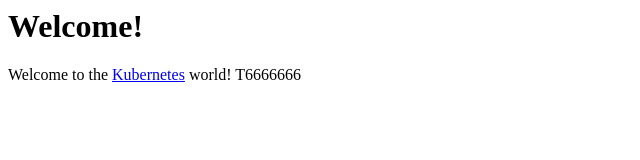
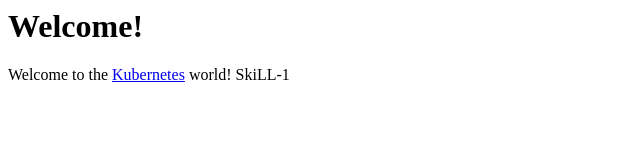
Before and after one commit to devscasset/k8s-ha, a plain HTML site: page index.html in a window 1280 px wide. Shown: the full height of the page, 0-640 px from the left. Drawn offline with Linux system fonts and the light colour scheme.

Commit message:
Update index.html
Tan Commit

```diff
--- a/index.html
+++ b/index.html
@@ -4,6 +4,6 @@
     </head>
     <body>
         <h1>Welcome!</h1>
-        <p>Welcome to the <a href="https://kubernetes.io/">Kubernetes</a> world! T6666666</p>
+        <p>Welcome to the <a href="https://kubernetes.io/">Kubernetes</a> world! SkiLL-1 </p>
     </body>
 </html>
```
